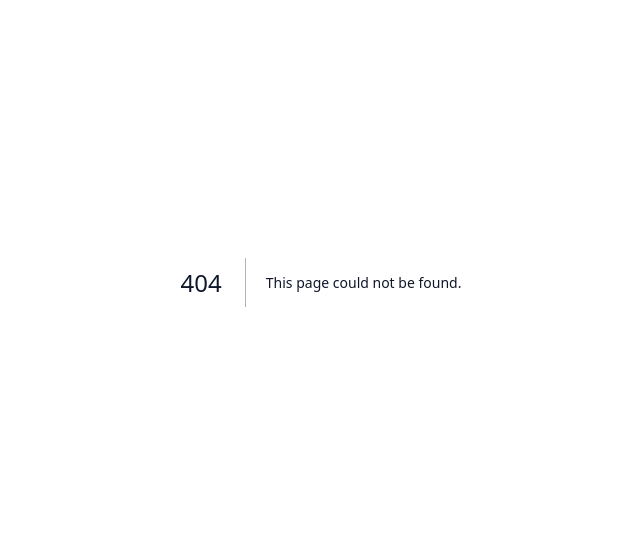
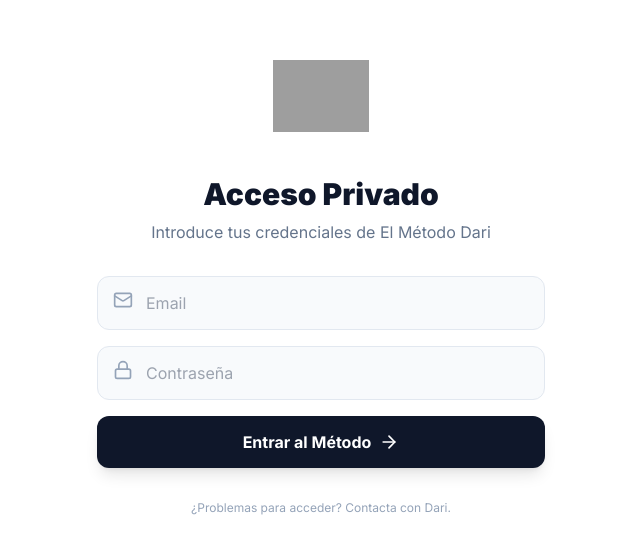
Before and after one commit to shaqt3/metodo-dari-pwa, a Next.js app: page /login in a window 1280 px wide. Before the commit this address had no page. Shown: the part 118-672 px from the top of the page, without its empty margins (319-959 px from the left). Built offline with nearby package versions, Linux system fonts and the light colour scheme; grey boxes are pictures that could not be loaded.

Commit message:
Create page.jsx

```diff
--- /dev/null
+++ b/app/login/page.jsx
@@ -0,0 +1,108 @@
+'use client';
+import { useState } from 'react';
+import { useRouter } from 'next/navigation';
+import { supabase } from '@/lib/supabaseClient';
+import { motion } from 'framer-motion';
+import { Mail, Lock, ArrowRight, AlertCircle } from 'lucide-react';
+
+export default function LoginPage() {
+  const router = useRouter();
+  const [email, setEmail] = useState('');
+  const [password, setPassword] = useState('');
+  const [loading, setLoading] = useState(false);
+  const [error, setError] = useState('');
+
+  const handleLogin = async (e) => {
+    e.preventDefault();
+    setLoading(true);
+    setError('');
+
+    try {
+      const { data, error } = await supabase.auth.signInWithPassword({
+        email,
+        password,
+      });
+
+      if (error) throw error;
+
+      // Redirigir al dashboard del cliente o entrenador según el rol
+      if (data.user) {
+        router.push('/dashboard');
+      }
+    } catch (err) {
+      setError(err.message || 'Error al iniciar sesión');
+    } finally {
+      setLoading(false);
+    }
+  };
+
+  return (
+    <div className="min-h-screen bg-white flex items-center justify-center px-6">
+      <motion.div
+        initial={{ opacity: 0, y: 20 }}
+        animate={{ opacity: 1, y: 0 }}
+        transition={{ duration: 0.5 }}
+        className="w-full max-w-md"
+      >
+        {/* Logo */}
+        <div className="flex justify-center mb-8">
+          <img src="/icon-192.png" alt="Logo" className="w-24 h-24 object-contain" />
+        </div>
+
+        {/* Título */}
+        <h1 className="text-3xl font-black text-center text-[#0f172a] mb-2">Acceso Privado</h1>
+        <p className="text-center text-slate-500 mb-8">Introduce tus credenciales de El Método Dari</p>
+
+        {/* Formulario */}
+        <form onSubmit={handleLogin} className="space-y-4">
+          {error && (
+            <div className="bg-red-50 border border-red-200 text-red-700 px-4 py-3 rounded-xl flex items-center gap-2 text-sm">
+              <AlertCircle size={18} />
+              {error}
+            </div>
+          )}
+
+          <div className="relative">
+            <Mail className="absolute left-4 top-3.5 text-slate-400" size={20} />
+            <input
+              type="email"
+              placeholder="Email"
+              value={email}
+              onChange={(e) => setEmail(e.target.value)}
+              required
+              className="w-full pl-12 pr-4 py-3.5 bg-slate-50 border border-slate-200 rounded-xl focus:outline-none focus:ring-2 focus:ring-[#38bdf8] transition-all"
+            />
+          </div>
+
+          <div className="relative">
+            <Lock className="absolute left-4 top-3.5 text-slate-400" size={20} />
+            <input
+              type="password"
+              placeholder="Contraseña"
+              value={password}
+              onChange={(e) => setPassword(e.target.value)}
+              required
+              className="w-full pl-12 pr-4 py-3.5 bg-slate-50 border border-slate-200 rounded-xl focus:outline-none focus:ring-2 focus:ring-[#38bdf8] transition-all"
+            />
+          </div>
+
+          <button
+            type="submit"
+            disabled={loading}
+            className="w-full bg-[#0f172a] text-white font-bold py-3.5 rounded-xl hover:bg-slate-800 active:scale-[0.98] transition-all flex items-center justify-center gap-2 shadow-lg disabled:opacity-50"
+          >
+            {loading ? 'Entrando...' : (
+              <>
+                Entrar al Método <ArrowRight size={20} />
+              </>
+            )}
+          </button>
+        </form>
+
+        <p className="text-center text-xs text-slate-400 mt-8">
+          ¿Problemas para acceder? Contacta con Dari.
+        </p>
+      </motion.div>
+    </div>
+  );
+}
```
